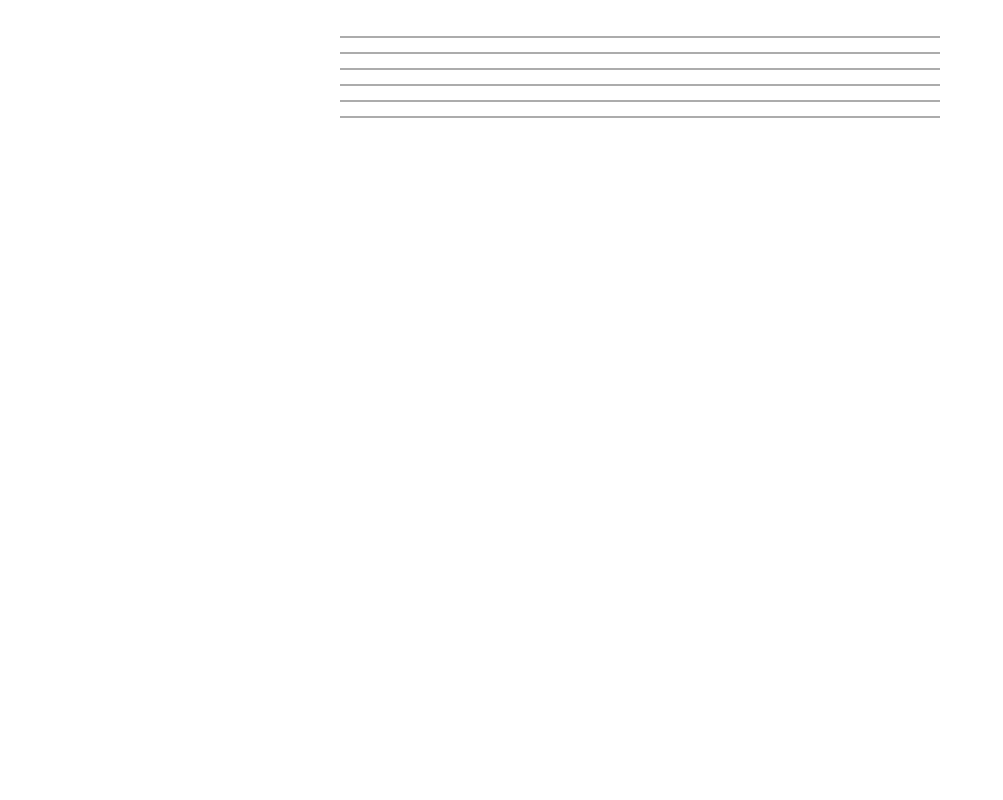
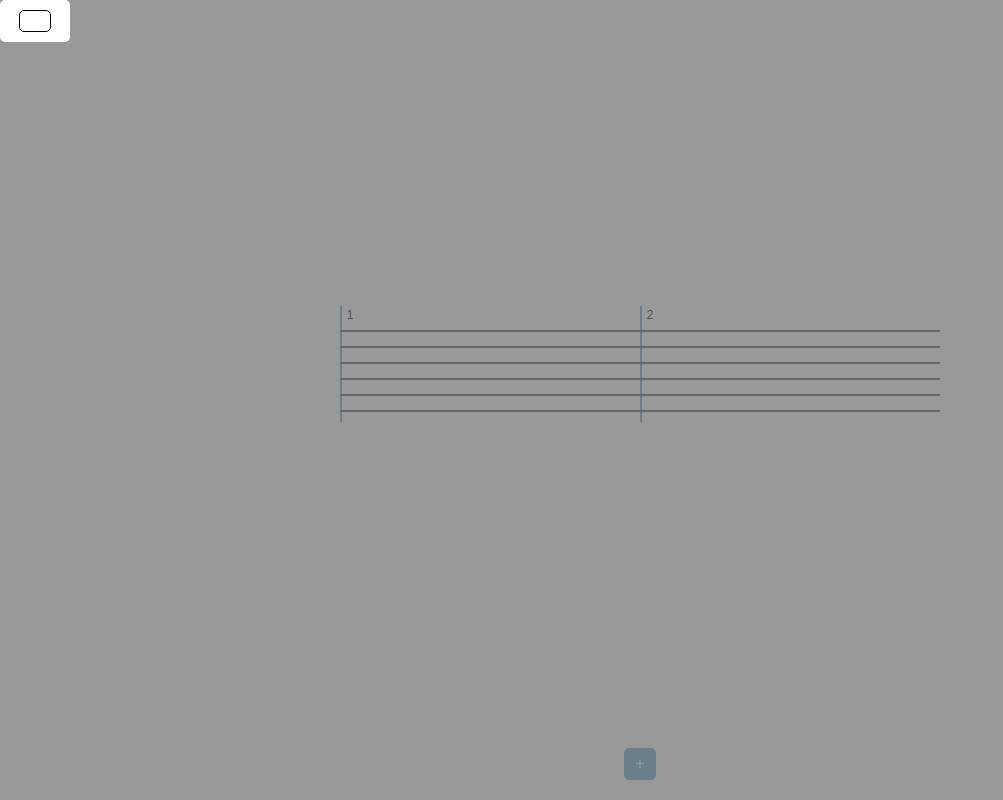
Before and after one commit to sheyn23/templates, a Vue app: page /tabs in a window 1280 px wide. Shown: the whole page, without its empty margins (0-1003 px from the left). Built offline with nearby package versions, Linux system fonts and the light colour scheme.

Commit message:
start modal, end blocks

```diff
--- a/src/store/index.js
+++ b/src/store/index.js
@@ -3,12 +3,14 @@ import Vuex from 'vuex';
 
 import region from './modules/region'
 import point from './modules/point'
+import note from './modules/note'
 
 Vue.use(Vuex);
 
 export default new Vuex.Store({
-  modules: {
-    region,
-    point,
-  },
+    modules: {
+        region,
+        point,
+        note,
+    },
 });
--- /dev/null
+++ b/src/store/modules/note.js
@@ -0,0 +1,38 @@
+const state = {
+    note: []
+};
+
+const getters = {
+    getNote: (state) => {
+        return state.note[0] ? state.note[0] : null
+    },
+    getNoteTitle: (state) => {
+        return state.note[0].title
+    },
+};
+
+const mutations = {
+    setNoteTitle: (state, title) => {
+        state.note[0].title = title;
+    },
+    closeNote: (state) => {
+        state.note = [];
+    },
+};
+
+const actions = {
+    setNoteTitle({ commit, state }, title) {
+        commit('setNoteTitle', title);
+    },
+    closeNote({ commit, state }) {
+        commit('closeNote');
+    },
+};
+
+export default {
+    namespaced: true,
+    state,
+    getters,
+    actions,
+    mutations,
+};
--- a/src/views/Tabs/index.vue
+++ b/src/views/Tabs/index.vue
@@ -1,20 +1,35 @@
 <template>
-    <div class="tabs-container">
-        <div class="tabs-row">
-            <svg fill="none" v-for="(block, bIndex) in blocks" :key="bIndex" ref="blocks">
+    <div class="tabs">
+        <div class="tabs__row">
+            <svg height="116"
+                 v-for="(block, bIndex) in blocks"
+                 :key="bIndex"
+                 ref="blocks">
+                <line y2="116" stroke="#AED4E6"
+                      stroke-width="4" />
+                <text x="10" y="10"
+                      dominant-baseline="middle"
+                      text-anchor="middle"
+                      fill="grey"
+                      font-size="12"
+                      >{{ bIndex + 1 }}</text>
                 <g  v-for="(line, lIndex) in block"
                     :key="lIndex"
-                    @click="addPoint(bIndex, lIndex, $event)"
-                    @mouseenter="lightUp(bIndex, lIndex)"
-                    @mouseleave="lightDown(bIndex, lIndex)">
-                    <rect :y="line.y - 8" width="300" height="16" fill="#FFEE53" fill-opacity="0" ref="rects"/>
+                    @click="addPoint(bIndex, lIndex, $event)">
                     <line
                             :y1="line.y" x2="300"
                             :y2="line.y"
                             ref="lines"
                             stroke="#ACACAC"
-                            stroke-width="2">
-                    </line>
+                            stroke-width="2"
+                            class="line"/>
+                    <rect :y="line.y - 8"
+                           width="300"
+                           height="16"
+                           fill="#FFEE53"
+                           fill-opacity="0.4"
+                           ref="rects"
+                           class="line-background"/>
                 </g>
                 <g v-for="line in block" :key="line.index">
                     <text   v-for="point in line.points"
@@ -28,99 +43,177 @@
                             font-size="14">{{ point.title }}</text>
                 </g>
             </svg>
+            <div class="tabs__modal" v-if="" @click.self="closeNote">
+                <div class="tabs__modal-container">
+                    <input class="tabs__input" type="text">
+                    <!-- <span class="tabs__btn" @click="addPoint()">Add</span> -->
+                </div>
+            </div>
         </div>
+        <span class="tabs__btn" @click="addBlock()">+</span>
     </div>
 </template>
 
 <script>
+import { mapActions, mapGetters } from 'vuex';
+
 export default {
     data() {
         return {
             blocks: [
                 [
                     {
-                        y: '17',
+                        y: '25',
                         points: []
                     },
                     {
-                        y: '33',
+                        y: '41',
                         points: []
                     },
                     {
-                        y: '49',
+                        y: '57',
                         points: []
                     },
                     {
-                        y: '65',
+                        y: '73',
                         points: []
                     },
                     {
-                        y: '81',
+                        y: '89',
                         points: []
                     },
                     {
-                        y: '97',
+                        y: '105',
                         points: []
                     },
                 ],
                 [
                     {
-                        y: '17',
+                        y: '25',
                         points: []
                     },
                     {
-                        y: '33',
+                        y: '41',
                         points: []
                     },
                     {
-                        y: '49',
+                        y: '57',
                         points: []
                     },
                     {
-                        y: '65',
+                        y: '73',
                         points: []
                     },
                     {
-                        y: '81',
+                        y: '89',
                         points: []
                     },
                     {
-                        y: '97',
+                        y: '105',
                         points: []
                     },
                 ],
             ]
         }
     },
+    actions: {
+        ...mapGetters('note', [
+            'getNote',
+            'getNoteTitle'
+        ]),
+    },
     methods: {
+        ...mapActions('note', [
+            'setNoteTitle',
+            'closeNote',
+        ]),
         addPoint(block, line, e) {
-            let pointX = e.clientX - this.$refs.blocks[block].children[line].getBoundingClientRect().x;
+            let pointX = e.clientX - this.$refs.blocks[block].children[line]
+            .getBoundingClientRect().x;
             this.blocks[block][line].points.push({x: pointX, title: '3'});
         },
-        lightUp(bIndex, lIndex) {
-            console.log(this.$refs.blocks[bIndex]);;
+        addBlock() {
+            this.blocks.push([
+                    { y: '25', points: [] },
+                    { y: '41', points: [] },
+                    { y: '57', points: [] },
+                    { y: '73', points: [] },
+                    { y: '89', points: [] },
+                    { y: '105', points: [] },
+                ]);
         },
-        lightDown(bIndex, lIndex) {
-            // this.$refs.rects[lIndex].style.fillOpacity = '0';
-        },
-
     }
 }
 </script>
 
 <style lang="sass">
-.tabs-container
+.tabs
     width: 100vw
     height: 100vh
     background: #FFFFFF
+    display: flex
+    flex-direction: column
 
-    .tabs-row
+    .tabs__row
         max-width: 1000px
         padding: 20px
         margin: auto
         display: flex
+        align-items: center
         justify-content: center
         flex-wrap: wrap
 
+        .line:hover > .line-backgound
+            fill-opacity: 0.4
 
+        .line-background
+            fill-opacity: 0
+
+            &:hover
+                fill-opacity: 0.4
+
+        .tabs__modal
+            position: absolute
+            top: 0
+            bottom: 0
+            left: 0
+            right: 0
+            background: rgba(0, 0, 0, 0.4)
+
+            & .tabs__modal-container
+                width: 50px
+                background: #FFFFFF
+                padding: 10px
+                display: flex
+                flex-direction: column
+                align-items: center
+                border-radius: 5px
+
+                & .tabs__input
+                    width: 20px
+                    height: 20px
+                    border: 1px solid black
+                    border-radius: 5px
+                    padding: 0 5px
+                    text-align: center
+
+                    &:focus
+                        border-color: #AED4E6
+
+                & .tabs__btn
+                    margin: 5px 0 0 0
+
+
+    .tabs__btn
+        padding: 6px 10px
+        background: #AED4E6
+        border: 1px solid #AED4E6
+        border-radius: 5px
+        margin: 20px auto
+        color: #FFFFFF
+
+        &:hover
+            cursor: pointer
+            background: white
+            color: #AED4E6
 </style>
```
